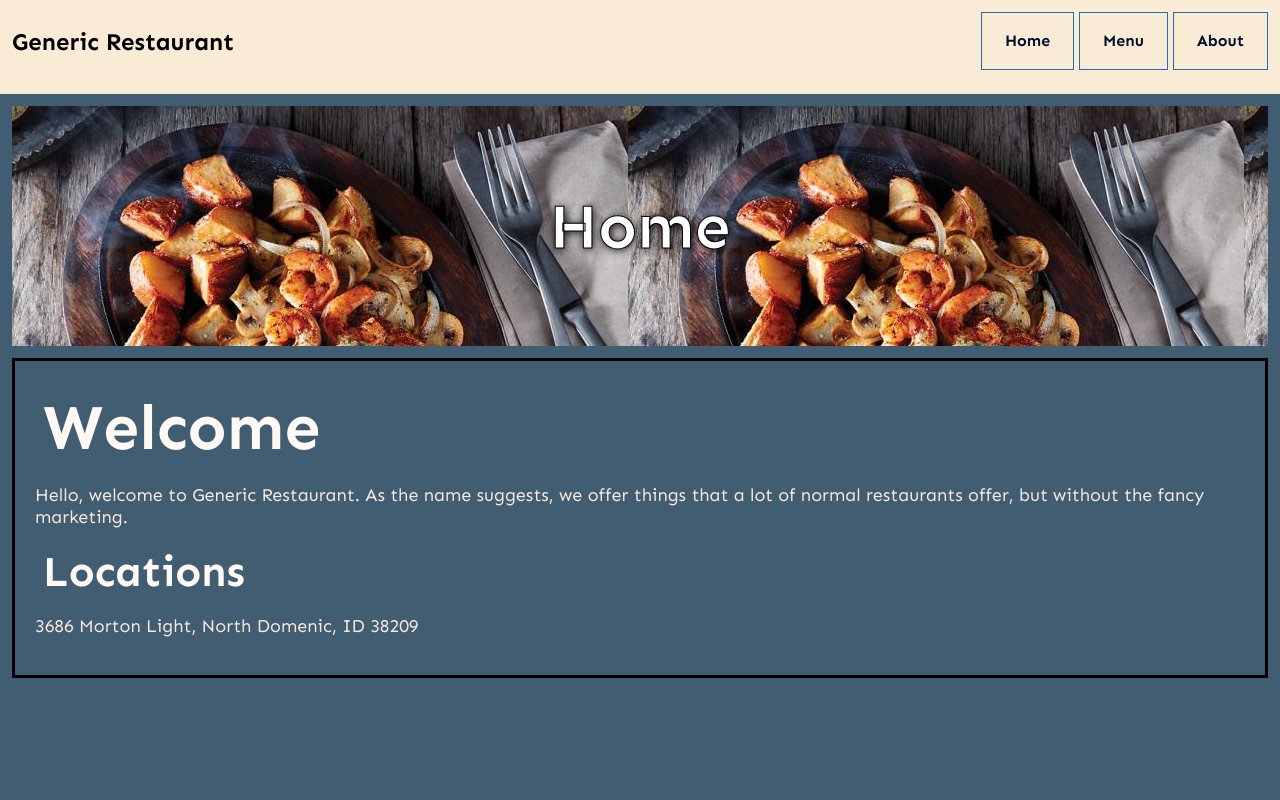
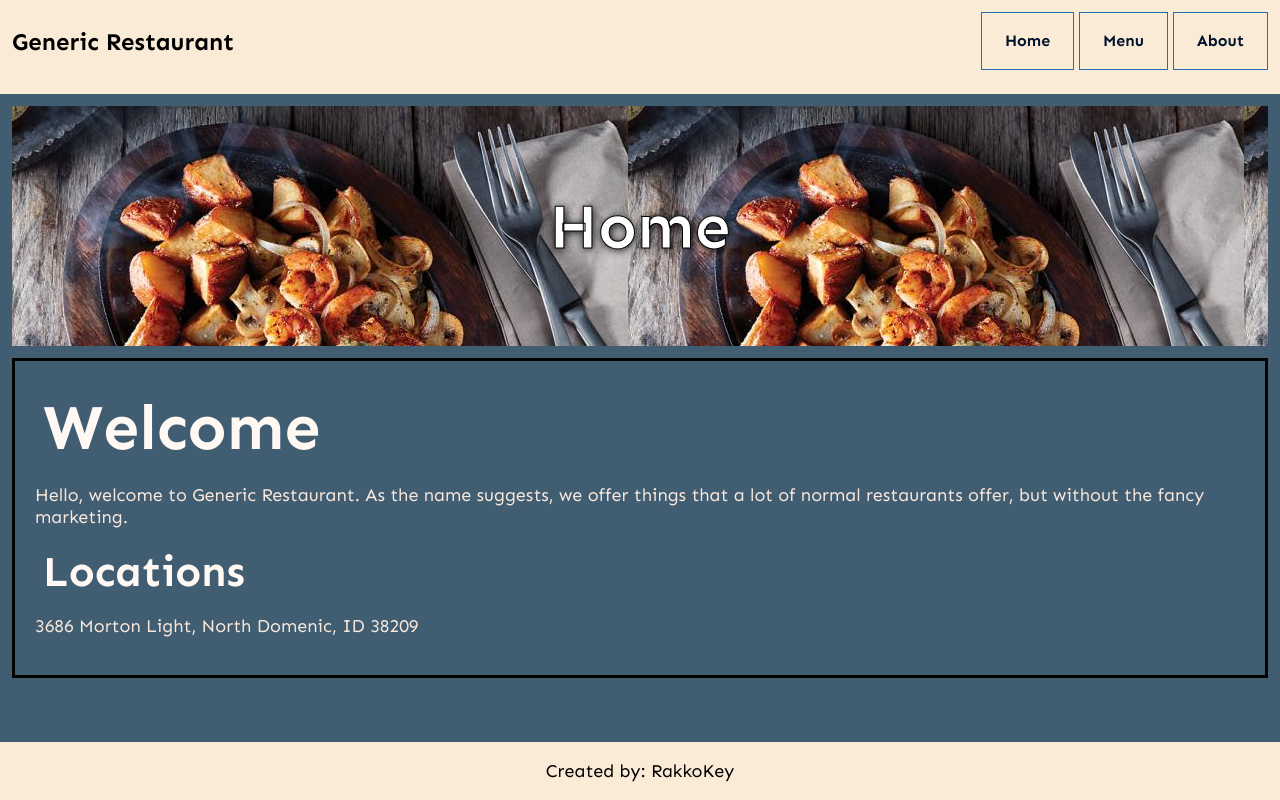
Before and after one commit to RakkoKey/restaurant-website, a website built with webpack: page src/index.html in a window 1280 px wide. Built offline with nearby package versions, Linux system fonts and the light colour scheme.

Commit message:
fixed menu bug repeating items

```diff
--- a/src/index.js
+++ b/src/index.js
@@ -7,8 +7,11 @@ var content = document.getElementById("content");
 const buttons = document.getElementsByTagName("button");
 console.log(buttons);
 function resetContent(){
+
     while(content.firstChild){
+        console.log("in while loop");
         content.removeChild(content.lastChild);
+
     }
 }
 
@@ -17,6 +20,7 @@ for(let i = 0; i < buttons.length; i++){
         resetContent();
         switch(buttons[i].getAttribute('id')){
             case("Menu"):
+
                 addElements();
                 break;
             case("About"):
@@ -68,5 +72,19 @@ function addHomePage(){
 
 
 
+
+}
+
+function addFooter(){
+    var footer = document.createElement('footer');
+    footer.setAttribute('id', 'footer');
+
+    var attribution = document.createElement('p')
+    attribution.innerHTML = "Created by: RakkoKey";
+    footer.appendChild(attribution);
+
+
+    content.appendChild(footer);
 }
 addHomePage();
+addFooter();
--- a/src/menu.js
+++ b/src/menu.js
@@ -4,6 +4,8 @@ const buttons = [];
 var menuList = document.createElement('ul');
 menuList.setAttribute("id", "menu");
 function addElements(){
+    changeContent();
+
     console.log("menu command run");
 
     var header = document.createElement('div');
--- a/src/style.css
+++ b/src/style.css
@@ -2,6 +2,8 @@
 @import url('https://fonts.googleapis.com/css2?family=Sen:wght@400..800&display=swap');
 
 body{
+    display:flex;
+    flex-direction: column;
     height:100vh;
     background-color: #405d72;
     margin:0;
@@ -11,7 +13,7 @@ p{
     color:#f7e7dc;
     font-size:18px;
 }
-nav{
+nav, footer{
     margin:0;
     display:flex;
     justify-content: space-between;
@@ -110,3 +112,14 @@ span{
     margin:8px;
     color:#FFF8F3;
 }
+footer{
+    position: fixed;
+    display:flex;
+    flex-direction: column;
+    bottom:0;
+    width:100%;
+
+}
+footer > p{
+    color:black;
+}
```
Also changed, not shown: src/index.html (+4 -1 lines).
